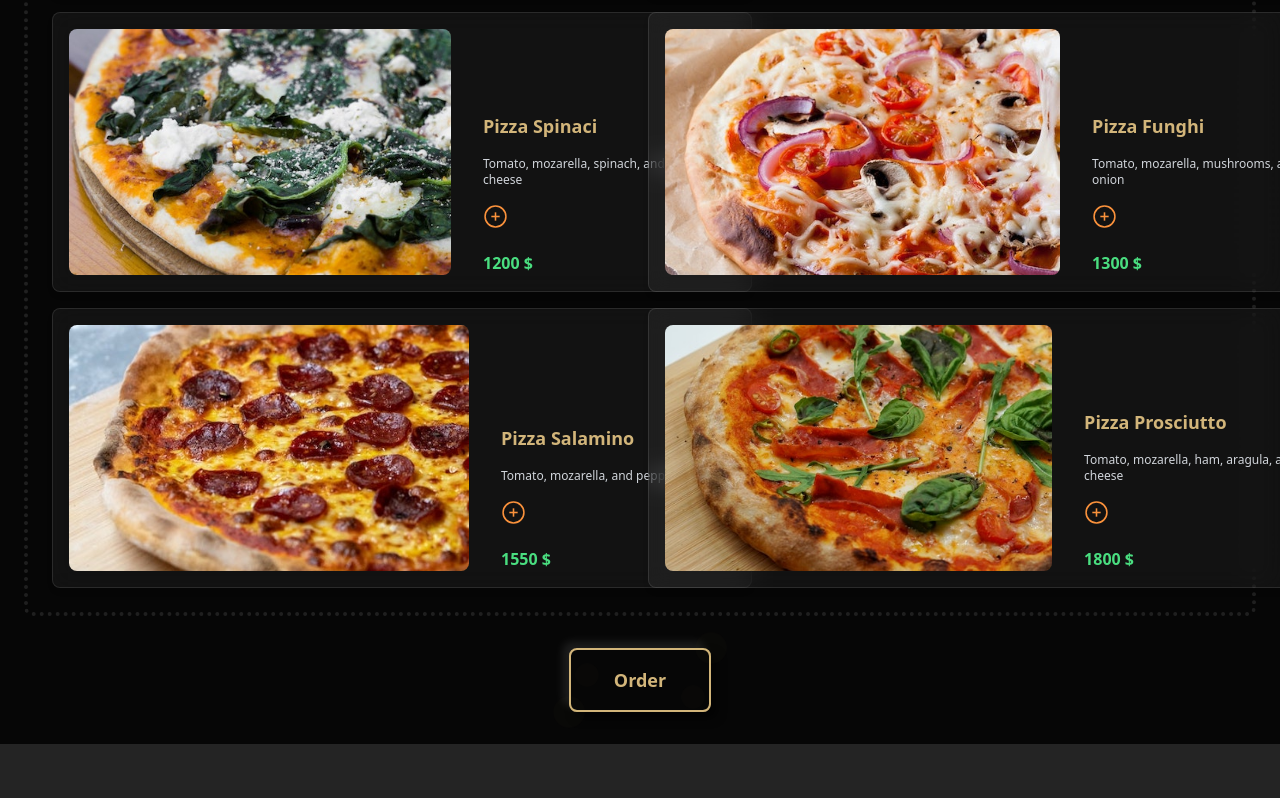
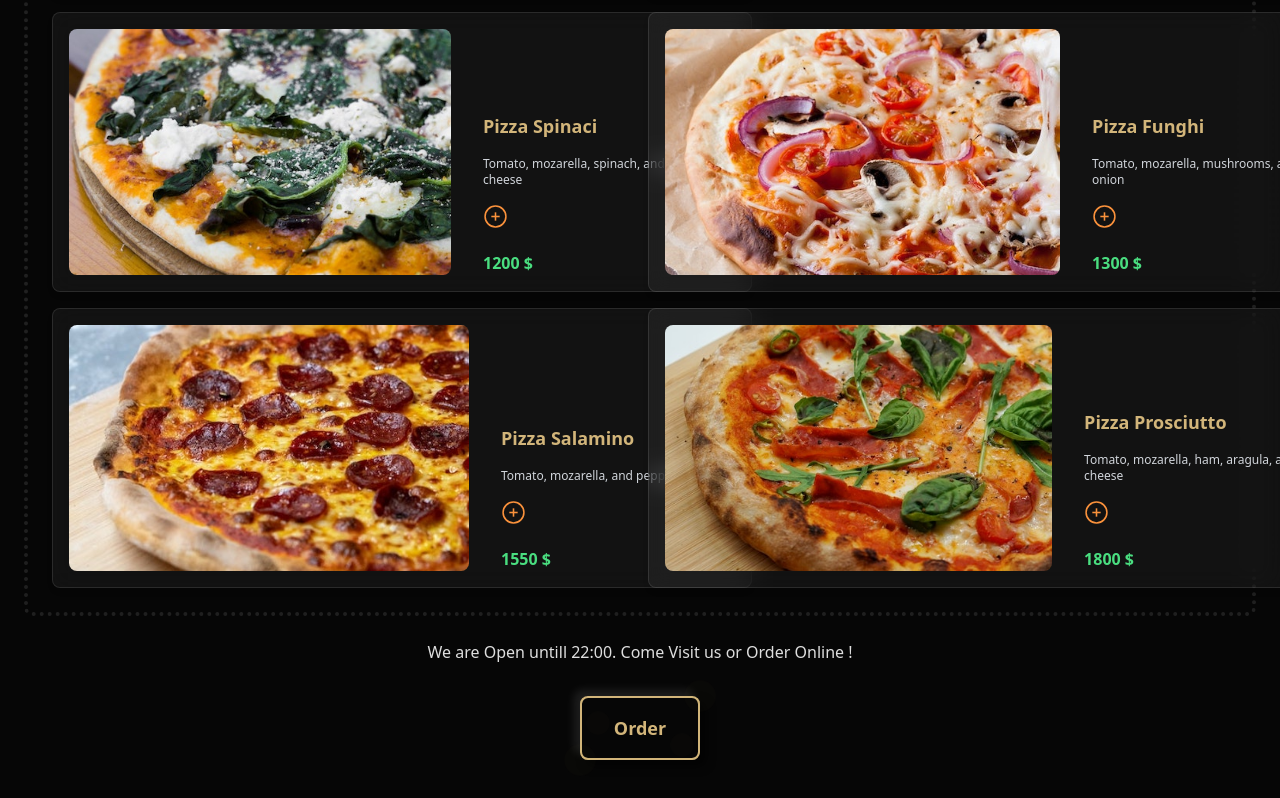
Before and after one commit to qhoncheh/-pizza-landing-react-, a React (Vite) app: page / in a window 1280 px wide. Shown: the part 608-1406 px from the top of the page. Before the commit the page ends 1352 px from the top, so only its background shows below. Built offline with nearby package versions, Linux system fonts and the light colour scheme.

Commit message:
refactor

```diff
--- a/src/components/Footer/Footer.tsx
+++ b/src/components/Footer/Footer.tsx
@@ -2,7 +2,7 @@ import OrderBtn from "../custom/Buttons/order-btn";
 
 const Footer = () => {
   const hour = new Date().getHours();
-  const openHour = 12;
+  const openHour = 10;
   const closeHour = 22;
   const isOpen = hour >= openHour && hour < closeHour;
 
@@ -10,7 +10,7 @@ const Footer = () => {
     isOpen && (
     <div className="flex flex-col gap-8 p-4">
       <p className="text-center"> We are Open untill {closeHour}:00.  Come Visit us or Order Online !</p>
-      <div className="flex mb-6 justify-center ">
+      <div className="flex mb-6 justify-center">
         <OrderBtn />
       </div>
     </div>
--- a/src/components/Menu/Menu.tsx
+++ b/src/components/Menu/Menu.tsx
@@ -1,13 +1,12 @@
-import OrderBtn from "../custom/Buttons/order-btn"
 import SectionTitle from "../custom/Title/section-title"
 import { pizzaData } from "./data"
 import Pizza from "./Pizza"
 
 const Menu = () => {
     return (
-        <div className="px-6">
+        <ul className="px-6">
             <SectionTitle className="text-slate-400" text="Our Menu" />
-            <div className="grid grid-cols-2 gap-4 border-4 border-dotted w-full rounded-lg border-white/10 p-6">
+            <li className="grid grid-cols-2 gap-4 border-4 border-dotted w-full rounded-lg border-white/10 p-6">
                 {pizzaData.map((pizza, index) => (
                     <Pizza
                         key={index}
@@ -17,11 +16,8 @@ const Menu = () => {
                         price={pizza.price}
                     />
                 ))}
-            </div>
-            <div className="p-8 w-1/6 mx-auto text-center">
-                <OrderBtn />
-            </div>
-        </div>
+            </li>
+        </ul>
   )
 }
 
--- a/src/components/Menu/data.tsx
+++ b/src/components/Menu/data.tsx
@@ -6,30 +6,35 @@ export const pizzaData: pizzaDataTypes[] = [
         desc: "Bread with italian olive oil and rosemary",
         price: "6000 $",
         pic: "pizzas/focaccia.jpg",
+        // soldOut: ""
     },
     {
         name: "Pizza Margherita",
         desc: "Tomato and mozarella",
         price: "1000 $",
         pic: "pizzas/margherita.jpg",
+        // soldOut: ""
     },
     {
         name: "Pizza Spinaci",
         desc: "Tomato, mozarella, spinach, and ricotta cheese",
         price: "1200 $",
         pic: "pizzas/spinaci.jpg",
+        // soldOut: ""
     },
     {
         name: "Pizza Funghi",
         desc: "Tomato, mozarella, mushrooms, and onion",
         price: "1300 $",
         pic: "pizzas/funghi.jpg",
+        // soldOut: ""
     },
     {
         name: "Pizza Salamino",
         desc: "Tomato, mozarella, and pepperoni",
         price: "1550 $",
         pic: "pizzas/salamino.jpg",
+        // soldOut: ""
 
     },
     {
@@ -37,5 +42,6 @@ export const pizzaData: pizzaDataTypes[] = [
         desc: "Tomato, mozarella, ham, aragula, and cheese",
         price: "1800 $",
         pic: "pizzas/prosciutto.jpg",
+        // soldOut: ""
     },
 ];
```
